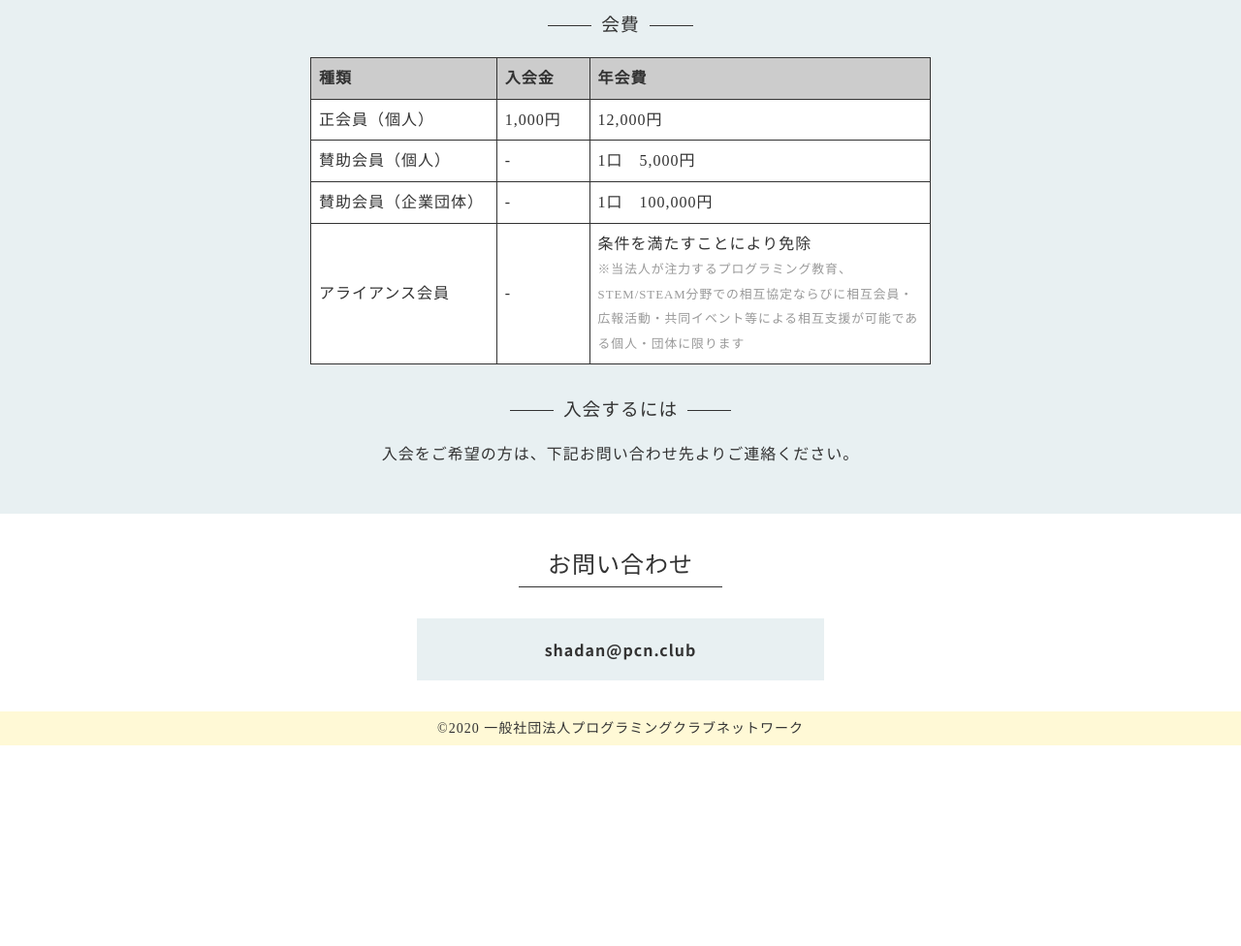
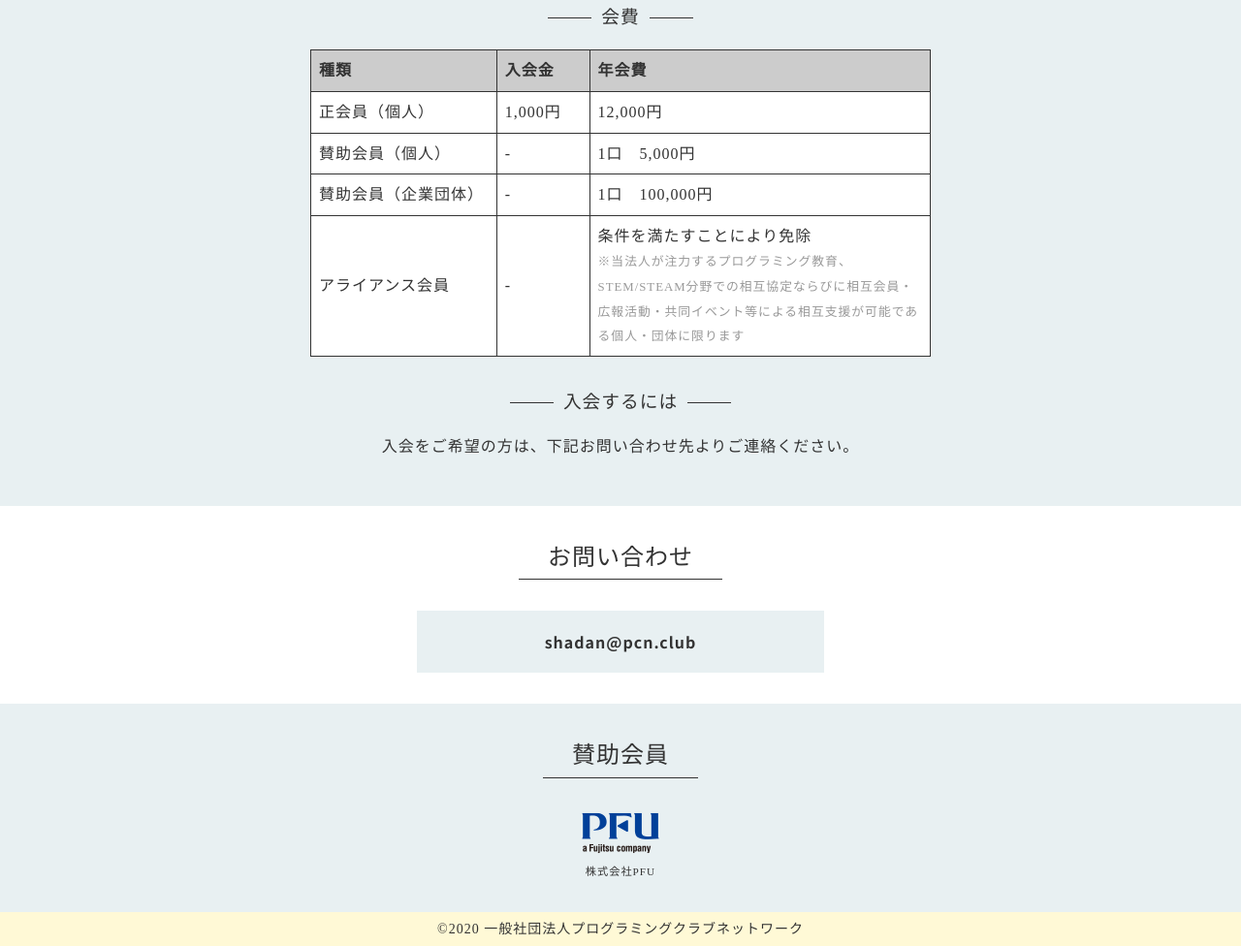
Before and after one commit to pcn-club/shadan, a plain HTML site: page index.html in a window 1280 px wide. Shown: the part 1598-2574 px from the top of the page at 97% size. Before the commit the page ends 2367 px from the top, so only its background shows below. Drawn offline with nearby package versions, Linux system fonts and the light colour scheme.

Commit message:
[add] 賛助会員セクション, PFU

```diff
--- a/index.html
+++ b/index.html
@@ -160,6 +160,16 @@
     </div>
   </div><!-- /#contact -->
 
+  <div id="supporters" class="_block">
+    <div id="headline"><h2>賛助会員</h2></div>
+    <ul>
+      <li>
+          <a href="https://www.pfu.fujitsu.com"><img src="img/supporter_pfu.png"></a>
+          <div>株式会社PFU</div>
+      </li>
+    </ul>
+  </div><!-- /#contact -->
+
   <footer>
     <p>©2020 一般社団法人プログラミングクラブネットワーク</p>
   </footer>
--- a/style.css
+++ b/style.css
@@ -27,8 +27,8 @@ a{
 a:hover{color: #e7b614;}
 a img{transition: all 300ms 0s ease;}
 a:hover img{filter: alpha(opacity=60);-moz-opacity: 0.6;opacity: 0.6;}
-img{border: none;vertical-align: top;width: 100%;}
-#project, #support{background-color: #e8f0f2;}
+/* img{border: none;vertical-align: top;width: 100%;} */
+#project, #support, #supporters{background-color: #e8f0f2;}
 
 
 /* -------------------------------------------------------------- */
@@ -336,7 +336,7 @@ header ul{
 
 
 /* -------------------------------------------------------------- */
-/* support */
+/* contact */
 /* -------------------------------------------------------------- */
 #contact div{
   margin: 0 auto;
@@ -356,6 +356,22 @@ header ul{
 }
 
 
+
+/* -------------------------------------------------------------- */
+/* supporters */
+/* -------------------------------------------------------------- */
+#supporters{
+  text-align: center;
+}
+
+#supporters ul{
+}
+
+#supporters ul li{
+  font-size: 70%;
+}
+
+
 /* -------------------------------------------------------------- */
 /* footer */
 /* -------------------------------------------------------------- */
```
Also changed, not shown: img/supporter_pfu.png (added).
